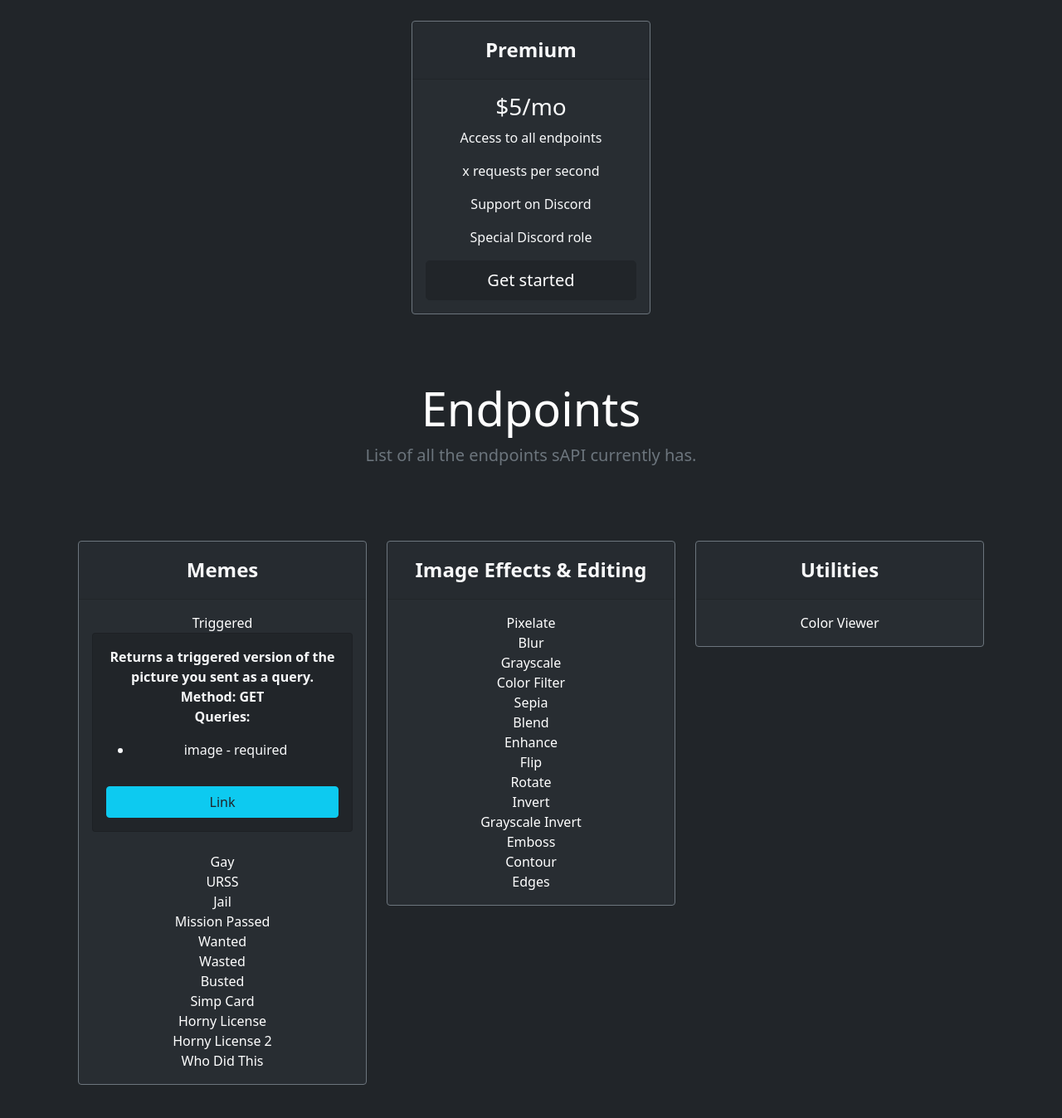
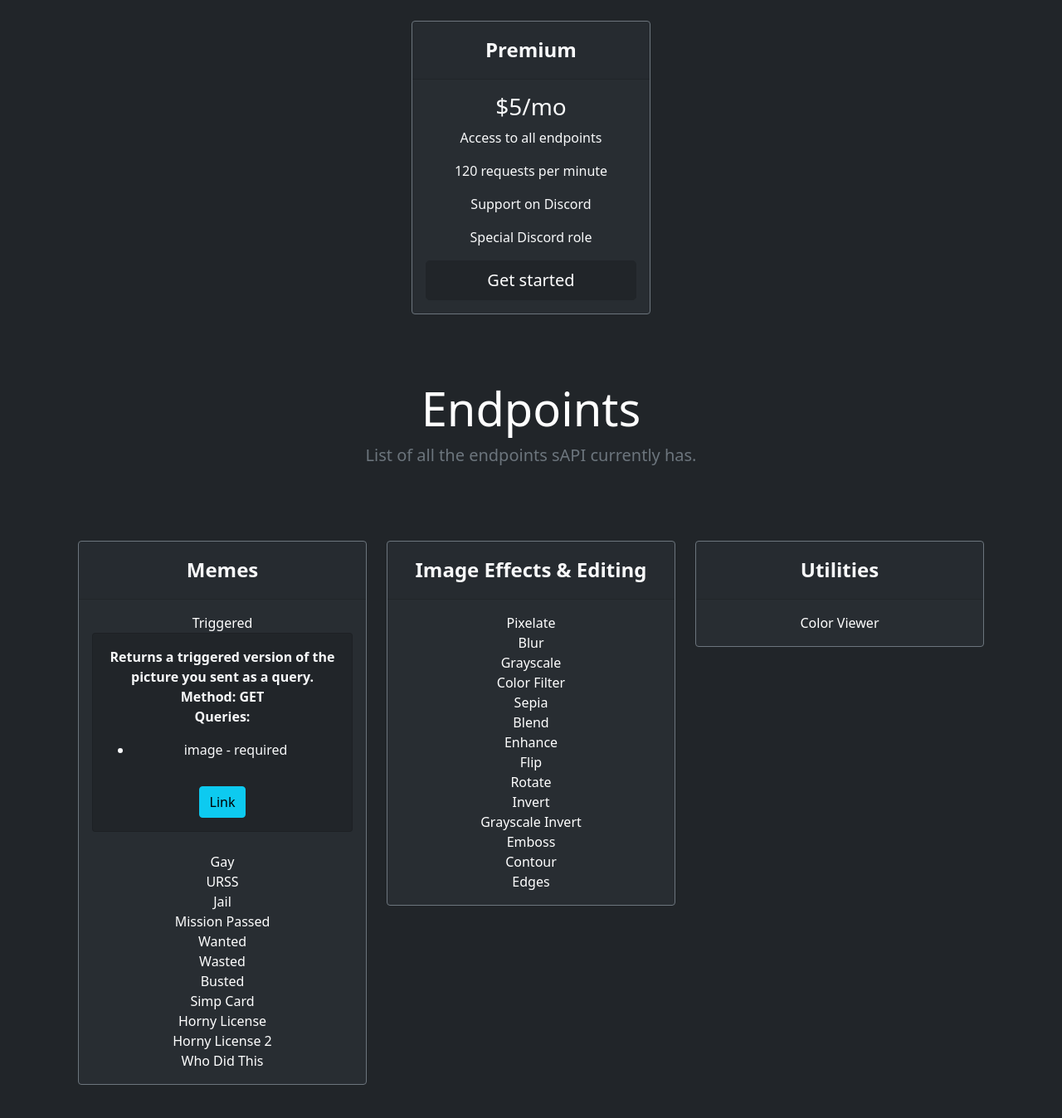
Before and after one commit to hyssedev/something-api, a Django app: page / in a window 1280 px wide, after a click on "Triggered". Shown: the part 1158-2506 px from the top of the page at 83% size. Run offline with Django 3.2, Linux system fonts and the light colour scheme.

Commit message:
modified placeholder color and small change to index buttons

```diff
--- a/api/templates/index.html
+++ b/api/templates/index.html
@@ -31,7 +31,7 @@
     <div class="col-lg-6 mx-auto">
       <p class="fs-5 mb-4">Quickly develop your applications with the best API featuring many image manipulation endpoints.</p>
       <div class="d-grid gap-2 d-sm-flex justify-content-sm-center">
-        <a href="{% url 'dashboard' %}"><button type="button" class="btn btn-outline-info btn-lg px-4 me-sm-3 fw-bold">Get Started</button></a>
+        <a href="https://sellix.io/sAPI"><button type="button" class="btn btn-outline-info btn-lg px-4 me-sm-3 fw-bold">Get Started</button></a>
         <a href="https://discord.gg/McQvTVEtuY"><button type="button" class="btn btn-outline-light btn-lg px-4">Discord</button></a>
       </div>
     </div>
@@ -97,11 +97,11 @@
   <div class="card-body">
     <h3 class="card-title">$5/mo</h3>
     <p class="card-text">Access to all endpoints</p>
-    <p class="card-text">x requests per second</p>
+    <p class="card-text">120 requests per minute</p>
     <p class="card-text">Support on Discord</p>
     <p class="card-text">Special Discord role</p>
     <!-- <a href="#" class="card-link">Purchase</a> -->
-    <a href="{% url 'dashboard' %}"><button type="button" class="w-100 btn btn-lg btn-dark">Get started</button></a>
+    <a href="https://sellix.io/sAPI"><button type="button" class="w-100 btn btn-lg btn-dark">Get started</button></a>
   </div>
 </div>
 
@@ -128,7 +128,7 @@
                 <li>image - required</li>
               </ul>
               </p>
-              <button type="button" class="btn btn-info"><a href="{% url 'triggered' %}" class="text-decoration-none text-dark">Link</a></button>
+              <a href="{% url 'triggered' %}" class="text-decoration-none text-dark"><button type="button" class="btn btn-info">Link</button></a>
             </div>
           </div>
           <br>
@@ -140,7 +140,7 @@
                 <li>image - required</li>
               </ul>
               </p>
-              <button type="button" class="btn btn-info"><a href="{% url 'gay' %}" class="text-decoration-none text-dark">Link</a></button>
+              <a href="{% url 'gay' %}" class="text-decoration-none text-dark"><button type="button" class="btn btn-info">Link</button></a>
             </div>
           </div>
           <br>
@@ -152,7 +152,7 @@
                 <li>image - required</li>
               </ul>
               </p>
-              <button type="button" class="btn btn-info"><a href="{% url 'urss' %}" class="text-decoration-none text-dark">Link</a></button>
+              <a href="{% url 'urss' %}" class="text-decoration-none text-dark"><button type="button" class="btn btn-info">Link</button></a>
             </div>
           </div>
           <br>
@@ -164,7 +164,7 @@
                 <li>image - required</li>
               </ul>
               </p>
-              <button type="button" class="btn btn-info"><a href="{% url 'jail' %}" class="text-decoration-none text-dark">Link</a></button>
+              <a href="{% url 'jail' %}" class="text-decoration-none text-dark"><button type="button" class="btn btn-info">Link</button></a>
             </div>
           </div>
           <br>
@@ -176,7 +176,7 @@
                 <li>image - required</li>
               </ul>
               </p>
-              <button type="button" class="btn btn-info"><a href="{% url 'missionpassed' %}" class="text-decoration-none text-dark">Link</a></button>
+              <a href="{% url 'missionpassed' %}" class="text-decoration-none text-dark"><button type="button" class="btn btn-info">Link</button></a>
             </div>
           </div>
           <br>
@@ -188,7 +188,7 @@
                 <li>image - required</li>
               </ul>
               </p>
-              <button type="button" class="btn btn-info"><a href="{% url 'wanted' %}" class="text-decoration-none text-dark">Link</a></button>
+              <a href="{% url 'wanted' %}" class="text-decoration-none text-dark"><button type="button" class="btn btn-info">Link</button></a>
             </div>
           </div>
           <br>
@@ -200,7 +200,7 @@
                 <li>image - required</li>
               </ul>
               </p>
-              <button type="button" class="btn btn-info"><a href="{% url 'wasted' %}" class="text-decoration-none text-dark">Link</a></button>
+              <a href="{% url 'wasted' %}" class="text-decoration-none text-dark"><button type="button" class="btn btn-info">Link</button></a>
             </div>
           </div>
           <br>
@@ -212,7 +212,7 @@
                 <li>image - required</li>
               </ul>
               </p>
-              <button type="button" class="btn btn-info"><a href="{% url 'busted' %}" class="text-decoration-none text-dark">Link</a></button>
+              <a href="{% url 'busted' %}" class="text-decoration-none text-dark"><button type="button" class="btn btn-info">Link</button></a>
             </div>
           </div>
           <br>
@@ -224,7 +224,7 @@
                 <li>image - required</li>
               </ul>
               </p>
-              <button type="button" class="btn btn-info"><a href="{% url 'simpcard' %}" class="text-decoration-none text-dark">Link</a></button>
+              <a href="{% url 'simpcard' %}" class="text-decoration-none text-dark"><button type="button" class="btn btn-info">Link</button></a>
             </div>
           </div>
           <br>
@@ -236,7 +236,7 @@
                 <li>image - required</li>
               </ul>
               </p>
-              <button type="button" class="btn btn-info"><a href="{% url 'hornylicense' %}" class="text-decoration-none text-dark">Link</a></button>
+              <a href="{% url 'hornylicense' %}" class="text-decoration-none text-dark"><button type="button" class="btn btn-info">Link</button></a>
             </div>
           </div>
           <br>
@@ -248,7 +248,7 @@
                 <li>image - required</li>
               </ul>
               </p>
-              <button type="button" class="btn btn-info"><a href="{% url 'hornylicense2' %}" class="text-decoration-none text-dark">Link</a></button>
+              <a href="{% url 'hornylicense2' %}" class="text-decoration-none text-dark"><button type="button" class="btn btn-info">Link</button></a>
             </div>
           </div>
           <br>
@@ -260,7 +260,7 @@
                 <li>image - required</li>
               </ul>
               </p>
-              <button type="button" class="btn btn-info"><a href="{% url 'whodidthis' %}" class="text-decoration-none text-dark">Link</a></button>
+              <a href="{% url 'whodidthis' %}" class="text-decoration-none text-dark"><button type="button" class="btn btn-info">Link</button></a>
             </div>
           </div>
 
@@ -281,7 +281,7 @@
                 <li>image - required</li>
               </ul>
               </p>
-              <button type="button" class="btn btn-info"><a href="{% url 'pixelate' %}" class="text-decoration-none text-dark">Link</a></button>
+              <a href="{% url 'pixelate' %}" class="text-decoration-none text-dark"><button type="button" class="btn btn-info">Link</button></a>
             </div>
           </div>
           <br>
@@ -293,7 +293,7 @@
                 <li>image - required</li>
               </ul>
               </p>
-              <button type="button" class="btn btn-info"><a href="{% url 'blur' %}" class="text-decoration-none text-dark">Link</a></button>
+              <a href="{% url 'blur' %}" class="text-decoration-none text-dark"><button type="button" class="btn btn-info">Link</button></a>
             </div>
           </div>
           <br>
@@ -305,7 +305,7 @@
                 <li>image - required</li>
               </ul>
               </p>
-              <button type="button" class="btn btn-info"><a href="{% url 'grayscale' %}" class="text-decoration-none text-dark">Link</a></button>
+              <a href="{% url 'grayscale' %}" class="text-decoration-none text-dark"><button type="button" class="btn btn-info">Link</button></a>
             </div>
           </div>
           <br>
@@ -318,7 +318,7 @@
                 <li>type - required (red, green, blue, yellow, purple)</li>
               </ul>
               </p>
-              <button type="button" class="btn btn-info"><a href="{% url 'colorfilter' %}" class="text-decoration-none text-dark">Link</a></button>
+              <a href="{% url 'colorfilter' %}" class="text-decoration-none text-dark"><button type="button" class="btn btn-info">Link</button></a>
             </div>
           </div>
           <br>
@@ -330,7 +330,7 @@
                 <li>image - required</li>
               </ul>
               </p>
-              <button type="button" class="btn btn-info"><a href="{% url 'sepia' %}" class="text-decoration-none text-dark">Link</a></button>
+              <a href="{% url 'sepia' %}" class="text-decoration-none text-dark"><button type="button" class="btn btn-info">Link</button></a>
             </div>
           </div>
           <br>
@@ -343,7 +343,7 @@
                 <li>image2 - required</li>
               </ul>
               </p>
-              <button type="button" class="btn btn-info"><a href="{% url 'blend' %}" class="text-decoration-none text-dark">Link</a></button>
+              <a href="{% url 'blend' %}" class="text-decoration-none text-dark"><button type="button" class="btn btn-info">Link</button></a>
             </div>
           </div>
           <br>
@@ -357,7 +357,7 @@
                 <li>value - required</li>
               </ul>
               </p>
-              <button type="button" class="btn btn-info"><a href="{% url 'enhance' %}" class="text-decoration-none text-dark">Link</a></button>
+              <a href="{% url 'enhance' %}" class="text-decoration-none text-dark"><button type="button" class="btn btn-info">Link</button></a>
             </div>
           </div>
           <br>
@@ -370,7 +370,7 @@
                 <li>type - optional (vertical/horizontal) defaults to horizontal</li>
               </ul>
               </p>
-              <button type="button" class="btn btn-info"><a href="{% url 'flip' %}" class="text-decoration-none text-dark">Link</a></button>
+              <a href="{% url 'flip' %}" class="text-decoration-none text-dark"><button type="button" class="btn btn-info">Link</button></a>
             </div>
           </div>
           <br>
@@ -383,7 +383,7 @@
                 <li>type - optional (left/right) defaults to right</li>
               </ul>
               </p>
-              <button type="button" class="btn btn-info"><a href="{% url 'rotate' %}" class="text-decoration-none text-dark">Link</a></button>
+              <a href="{% url 'rotate' %}" class="text-decoration-none text-dark"><button type="button" class="btn btn-info">Link</button></a>
             </div>
           </div>
           <br>
@@ -395,7 +395,7 @@
                 <li>image - required</li>
               </ul>
               </p>
-              <button type="button" class="btn btn-info"><a href="{% url 'invert' %}" class="text-decoration-none text-dark">Link</a></button>
+              <a href="{% url 'invert' %}" class="text-decoration-none text-dark"><button type="button" class="btn btn-info">Link</button></a>
             </div>
           </div>
           <br>
@@ -407,7 +407,7 @@
                 <li>image - required</li>
               </ul>
               </p>
-              <button type="button" class="btn btn-info"><a href="{% url 'grayscaleinvert' %}" class="text-decoration-none text-dark">Link</a></button>
+              <a href="{% url 'grayscaleinvert' %}" class="text-decoration-none text-dark"><button type="button" class="btn btn-info">Link</button></a>
             </div>
           </div>
           <br>
@@ -419,7 +419,7 @@
                 <li>image - required</li>
               </ul>
               </p>
-              <button type="button" class="btn btn-info"><a href="{% url 'emboss' %}" class="text-decoration-none text-dark">Link</a></button>
+              <a href="{% url 'emboss' %}" class="text-decoration-none text-dark"><button type="button" class="btn btn-info">Link</button></a>
             </div>
           </div>
           <br>
@@ -431,7 +431,7 @@
                 <li>image - required</li>
               </ul>
               </p>
-              <button type="button" class="btn btn-info"><a href="{% url 'contour' %}" class="text-decoration-none text-dark">Link</a></button>
+              <a href="{% url 'contour' %}" class="text-decoration-none text-dark"><button type="button" class="btn btn-info">Link</button></a>
             </div>
           </div>
           <br>
@@ -443,7 +443,7 @@
                 <li>image - required</li>
               </ul>
               </p>
-              <button type="button" class="btn btn-info"><a href="{% url 'edges' %}" class="text-decoration-none text-dark">Link</a></button>
+              <a href="{% url 'edges' %}" class="text-decoration-none text-dark"><button type="button" class="btn btn-info">Link</button></a>
             </div>
           </div>
 
@@ -464,7 +464,7 @@
                 <li>color - required (e.g. rgb(r, g, b) or hex without the # e.g. 000000)</li>
               </ul>
               </p>
-              <button type="button" class="btn btn-info"><a href="{% url 'edges' %}" class="text-decoration-none text-dark">Link</a></button>
+              <a href="{% url 'colorviewer' %}" class="text-decoration-none text-dark"><button type="button" class="btn btn-info">Link</button></a>
             </div>
           </div>
 
--- a/api/templates/login.html
+++ b/api/templates/login.html
@@ -36,9 +36,11 @@
 					<br>
 					<form method="POST" id="login" class="text-center">
 						{% csrf_token %}
-						<input style="background-color: #212529;" class="form-control border-0 text-white" type="" name="username" for="id_{{ field.name }}" placeholder="Username">
+						<p>Username</p>
+						<input style="background-color: #212529;" class="form-control border-0 text-white" type="" name="username" for="id_{{ field.name }}">
 						<br>
-						<input style="background-color: #212529;" class="form-control border-0 text-white" type="password" name="password" for="id_{{ field.name }}" placeholder="Password">
+						<p>Password</p>
+						<input style="background-color: #212529;" class="form-control border-0 text-white" type="password" name="password" for="id_{{ field.name }}">
 						<br>
 						<button class="btn btn-info btn-sm border-0" type="submit" name="submit">Sign In</button>
 						<p class="forgot"><a href="">Forgot Password?</a></p>
```
Also changed, not shown: api/static/form_styles.css (+0 -15 lines), api/templates/register.html (+5 -5 lines).
